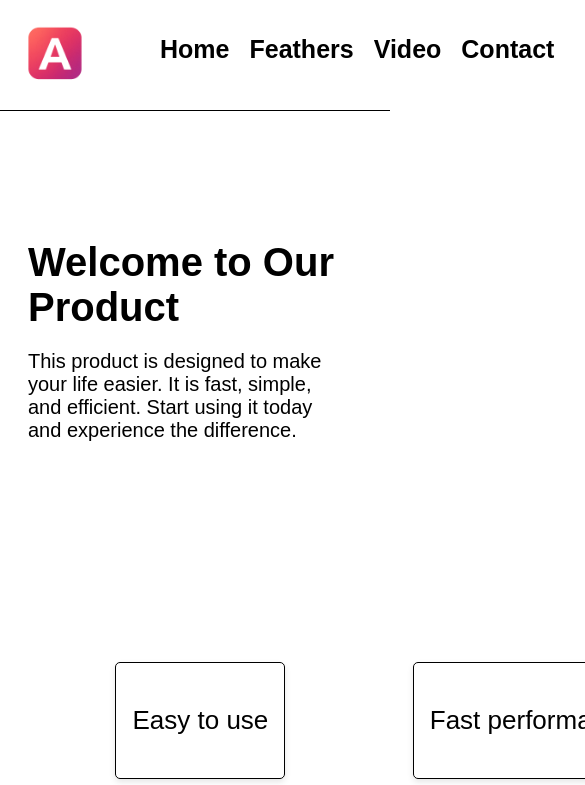
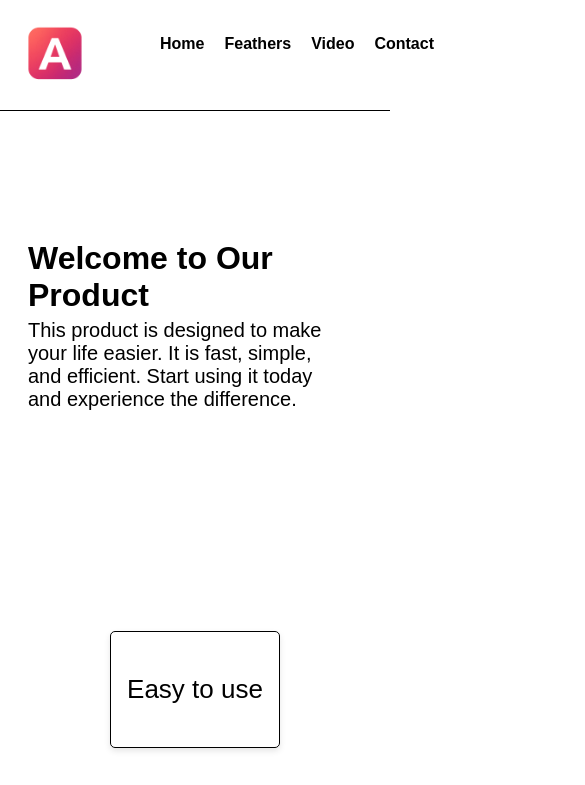
Before and after one commit to ramzoudz-hub/begin, a plain HTML site: page index.html in a window 390 px wide. Shown: the top 785 px of the page, 585 px wide, since content can reach past the window. Drawn offline with Linux system fonts and the light colour scheme.

Commit message:
Update styles.css

```diff
--- a/styles.css
+++ b/styles.css
@@ -98,4 +98,24 @@ h1{
 }
 #footer p{
     font-weight: 600;
+
 }
+@media  screen and (max-width:700px) {
+    #nav-bar a{
+    font-size: 16px;
+    }
+    h1{
+        font-size: 32px;
+        margin-bottom: 5px;
+    }
+    #des{
+        margin-top: 5px;
+        font-size: 20px;
+    }
+    #feather{
+        width: auto;
+    }
+    .feather{
+        font-size: 20px;
+    }
+}
```
